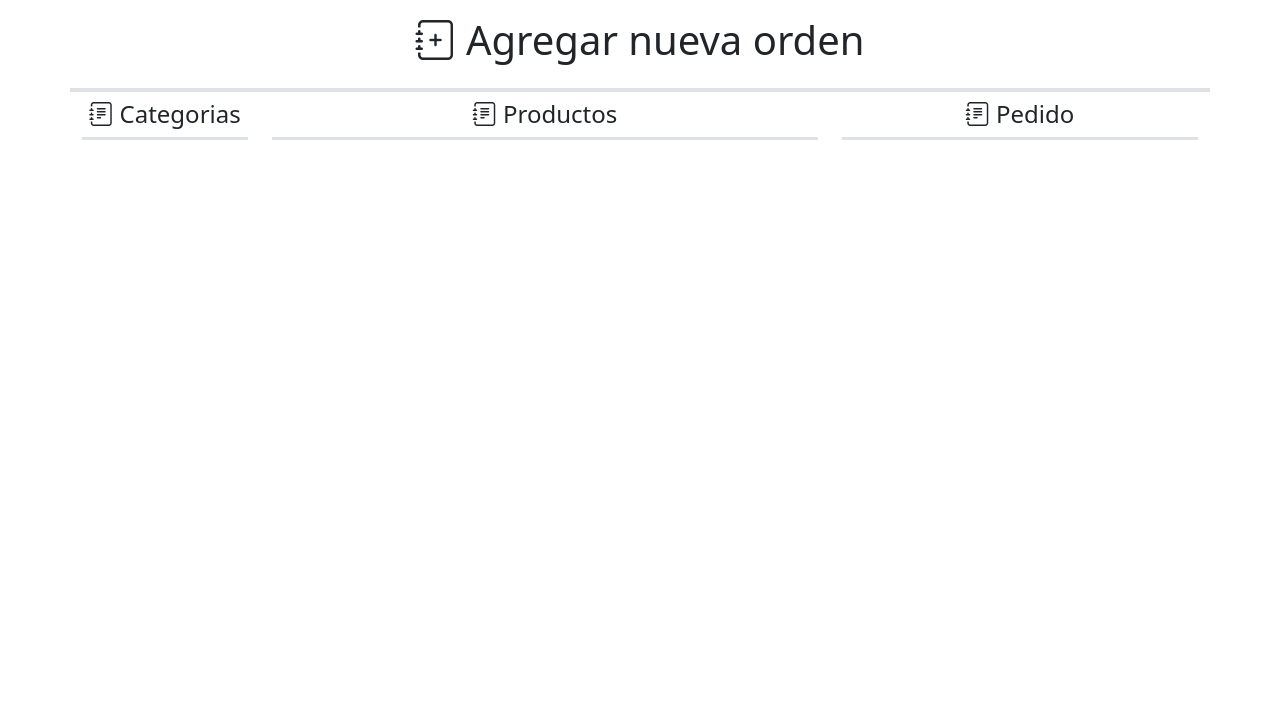
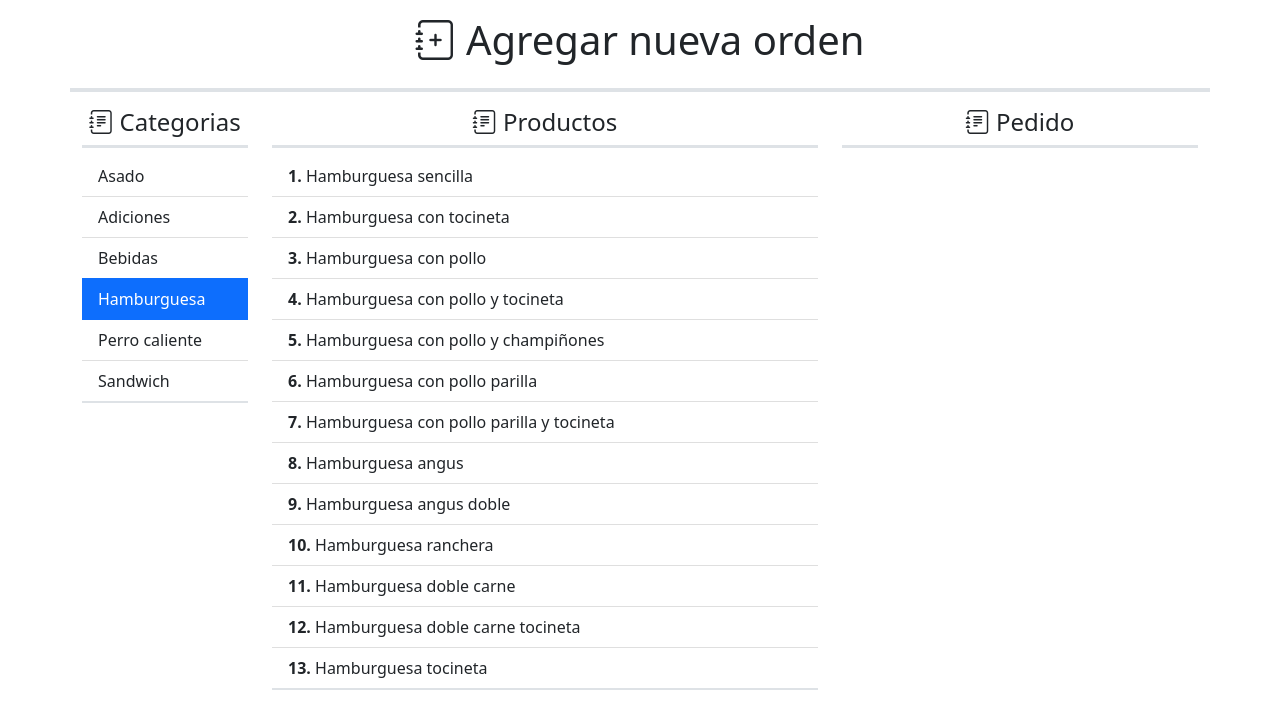
Before and after one commit to daceron96/sistema_arca, a Django app: page /add-order/ in a window 1280 px wide. Shown: the part 73-800 px from the top of the page. Run offline with Django 3.2, Linux system fonts and the light colour scheme; some libraries are stand-ins or nearby versions.

Commit message:
maqueta nueva orden
Maqueta proceso de agregar nueva orden de pedido

```diff
--- a/sistema_restaurante/core/templates/core/add_order.html
+++ b/sistema_restaurante/core/templates/core/add_order.html
@@ -5,15 +5,39 @@
 <div class="row pb-3 border-4 border-bottom">
     <h1 class="text-center"><i class="bi bi-journal-plus"></i> Agregar nueva orden</h1>
 </div>
-<div class="row mt-2">
+<div class="row my-3">
     <div class="col-lg-2 ">
         <div class="border-3 border-bottom">
             <h4 class="text-center"><i class="bi bi-journal-text"></i> Categorias</h4>
         </div>
+        <div class="list-group list-group-flush mt-2 border-2 border-bottom">
+            <button type="button" class="list-group-item list-group-item-action">Asado</button>
+            <button type="button" class="list-group-item list-group-item-action">Adiciones</button>
+            <button type="button" class="list-group-item list-group-item-action" >Bebidas</button>
+            <button type="button" class="list-group-item list-group-item-action active">Hamburguesa</button>
+            <button type="button" class="list-group-item list-group-item-action">Perro caliente</button>
+            <button type="button" class="list-group-item list-group-item-action">Sandwich</button>
+
+        </div>
     </div>
-    <div class="col-lg-6  ">
+    <div class="col-lg-6 ">
         <div class="border-3 border-bottom">
             <h4 class="text-center"><i class="bi bi-journal-text"></i> Productos</h4>
+        </div>
+        <div class="list-group list-group-flush mt-2 border-2 border-bottom">
+            <button type="button" class="list-group-item list-group-item-action"><b>1.</b> Hamburguesa sencilla</button>
+            <button type="button" class="list-group-item list-group-item-action"><b>2.</b> Hamburguesa con tocineta</button>
+            <button type="button" class="list-group-item list-group-item-action"><b>3.</b> Hamburguesa con pollo</button>
+            <button type="button" class="list-group-item list-group-item-action"><b>4.</b> Hamburguesa con pollo y tocineta</button>
+            <button type="button" class="list-group-item list-group-item-action"><b>5.</b> Hamburguesa con pollo y champiñones</button>
+            <button type="button" class="list-group-item list-group-item-action"><b>6.</b> Hamburguesa con pollo parilla</button>
+            <button type="button" class="list-group-item list-group-item-action"><b>7.</b> Hamburguesa con pollo parilla y tocineta</button>
+            <button type="button" class="list-group-item list-group-item-action"><b>8.</b> Hamburguesa angus</button>
+            <button type="button" class="list-group-item list-group-item-action"><b>9.</b> Hamburguesa angus doble</button>
+            <button type="button" class="list-group-item list-group-item-action"><b>10.</b> Hamburguesa ranchera</button>
+            <button type="button" class="list-group-item list-group-item-action"><b>11.</b> Hamburguesa doble carne</button>
+            <button type="button" class="list-group-item list-group-item-action"><b>12.</b> Hamburguesa doble carne tocineta</button>
+            <button type="button" class="list-group-item list-group-item-action"><b>13.</b> Hamburguesa tocineta</button>
         </div>
     </div>
     <div class="col-lg-4  ">
```
Also changed, not shown: 1 other file.
